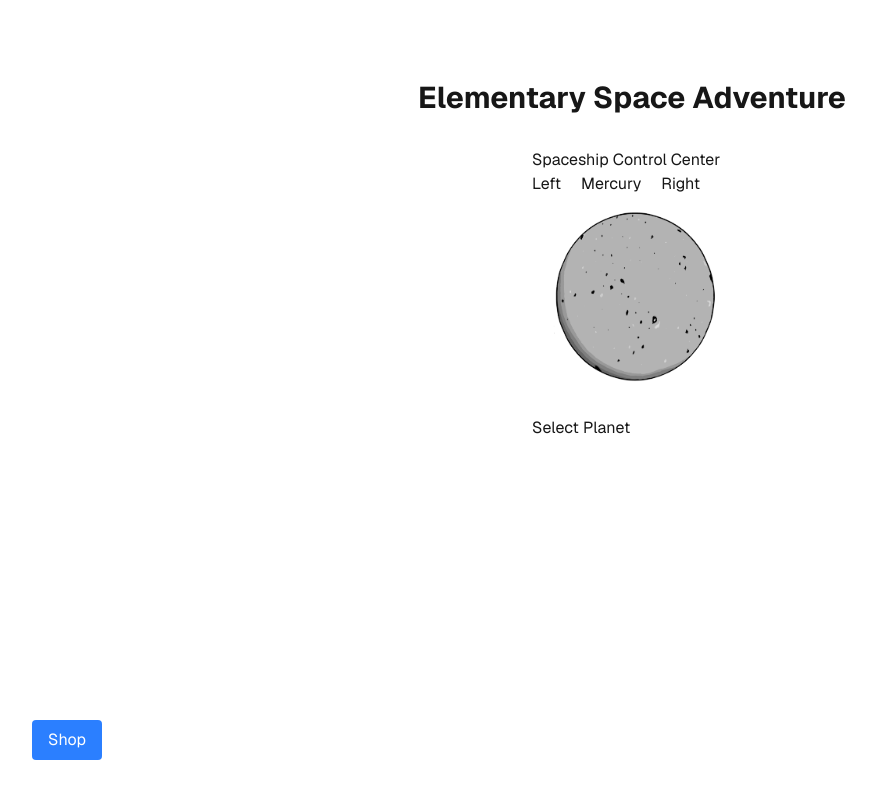
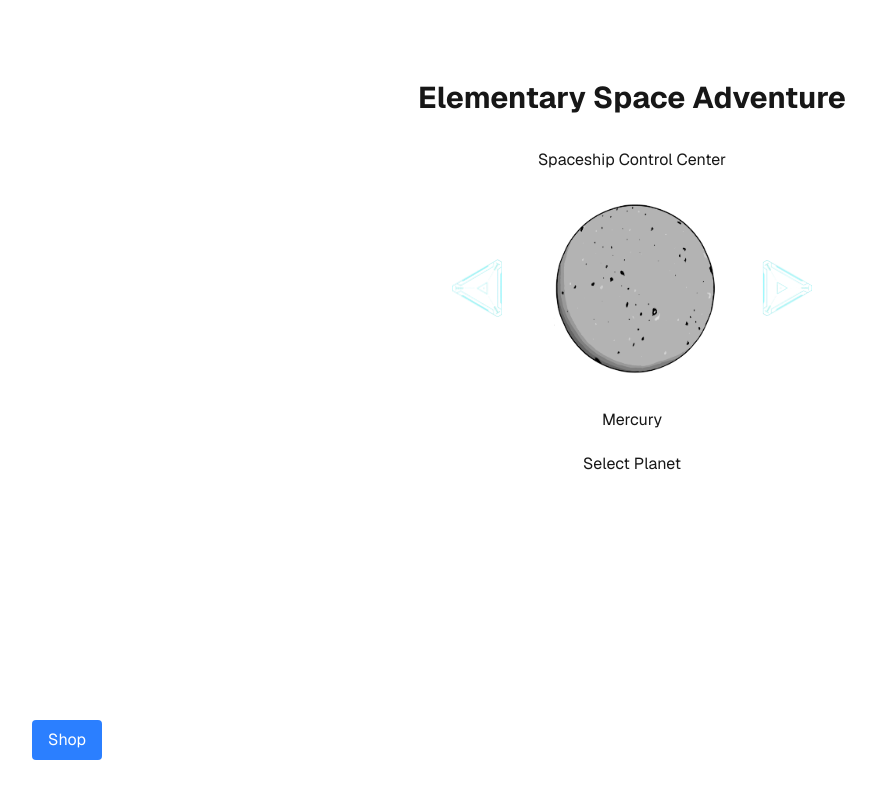
Before and after one commit to zidaneho/mission_learn, a Next.js app: page / in a window 1280 px wide. Shown: the whole page, without its empty margins (8-884 px from the left). Built offline with nearby package versions, Linux system fonts and the light colour scheme.

Commit message:
added the arrows for left and right instead of buttons

```diff
--- a/components/PlanetSelector.tsx
+++ b/components/PlanetSelector.tsx
@@ -1,4 +1,4 @@
-import React from 'react';
+import React, { useState } from 'react';
 import { useGame } from '../context/GameContext';
 import Image from 'next/image';
 import NeptuneImage from './PlanetImages/Neptune.png';
@@ -8,119 +8,94 @@ import MercuryImage from './PlanetImages/Mercury.png';
 import VenusImage from './PlanetImages/Venus.png';
 import JupiterImage from './PlanetImages/Jupiter.png';
 import SaturnImage from './PlanetImages/Saturn.png';
-import Uranus from './PlanetImages/Uranus.png';
-
-
-
+import UranusImage from './PlanetImages/Uranus.png';
 
 const planets = ['Mercury', 'Venus', 'Earth', 'Mars', 'Jupiter', 'Saturn', 'Uranus', 'Neptune'];
+
 function Profile() {
 
   const { selectedPlanet } = useGame();
+
   switch (selectedPlanet) {
-    case 0: // Mercury
-      return (
-        <Image
-          src={MercuryImage}
-          width={200}
-          height={200}
-          alt="Mercury"
-        />
-      );
+    case 0:
+      return <Image src={MercuryImage} width={200} height={200} alt="Mercury" />;
+    case 1:
+      return <Image src={VenusImage} width={200} height={200} alt="Venus" />;
+    case 2:
+      return <Image src={EarthImage} width={200} height={200} alt="Earth" />;
+    case 3:
+      return <Image src={MarsImage} width={200} height={200} alt="Mars" />;
+    case 4:
+      return <Image src={JupiterImage} width={200} height={200} alt="Jupiter" />;
+    case 5:
+      return <Image src={SaturnImage} width={200} height={200} alt="Saturn" />;
+    case 6:
+      return <Image src={UranusImage} width={200} height={200} alt="Uranus" />;
+    case 7:
+      return <Image src={NeptuneImage} width={200} height={200} alt="Neptune" />;
+    default:
+      return null;
+  }
+}
 
-    case 1: // Venus
-      return (
-        <Image
-          src={VenusImage}
-          width={200}
-          height={200}
-          alt="Venus"
-        />
-      );
-    case 2: // Earth
-      return (
-        <Image
-          src={EarthImage}
-          width={200}
-          height={200}
-          alt="Earth"
-        />
-      );
-    case 3: // Mars
-      return (
-        <Image
-          src={MarsImage}
-          width={200}
-          height={200}
-          alt="Mars"
-        />
-      );
-    case 4: // Jupiter
-      return (
-        <Image
-          src={JupiterImage}
-          width={200}
-          height={200}
-          alt="Jupiter"
-        />
-      );
-    case 5: // Saturn
-      return (
-        <Image
-          src={SaturnImage}
-          width={200}
-          height={200}
-          alt="Saturn"
-        />
-      );
-    case 6: // Uranus
-      return (
-        <Image
-          src={Uranus}
-          width={200}
-          height={200}
-          alt="Uranus"
-        />
-      );
-    case 7: // Neptune
-      return (
-        <Image
-          src={NeptuneImage}
-          width={200}
-          height={200}
-          alt="Neptune"
-        />
-      );
-
-
-
-
-    default:
-      break;
-  }
-
-}
 const PlanetSelector: React.FC<{ onSelect: () => void }> = ({ onSelect }) => {
   const { selectedPlanet, setSelectedPlanet } = useGame();
+  const [leftClicked, setLeftClicked] = useState(false);
+  const [rightClicked, setRightClicked] = useState(false);
 
   const handleLeft = () => {
+    setLeftClicked(true);
+    setTimeout(() => setLeftClicked(false), 1000);
     setSelectedPlanet((selectedPlanet - 1 + planets.length) % planets.length);
   };
 
   const handleRight = () => {
+    setRightClicked(true);
+    setTimeout(() => setRightClicked(false), 1000);
     setSelectedPlanet((selectedPlanet + 1) % planets.length);
   };
 
   return (
-    <div>
+    <div className="flex flex-col items-center">
       <h2>Spaceship Control Center</h2>
-      <div>
-        <button onClick={handleLeft}>Left</button>
-        <span style={{ margin: '0 20px' }}>{planets[selectedPlanet]}</span>
-        <button onClick={handleRight}>Right</button>
+
+      {/* Container for arrow images and planet image */}
+      <div className="relative flex items-center justify-center mt-4">
+        {/* Left Arrow */}
+        <div className="absolute left-[-80px]">
+          <Image
+            src="/left_arrow.png" // Place left_arrow.png in public folder
+            alt="Left Arrow"
+            width={50}
+            height={50}
+            onClick={handleLeft}
+            className="cursor-pointer transition-transform duration-300 hover:scale-110"
+          />
+        </div>
+
+        {/* Planet Image */}
+        <Profile />
+
+        {/* Right Arrow */}
+        <div className="absolute right-[-80px]">
+          <Image
+            src="/right_arrow.png" // Place right_arrow.png in public folder
+            alt="Right Arrow"
+            width={50}
+            height={50}
+            onClick={handleRight}
+            className="cursor-pointer transition-transform duration-300 hover:scale-110"
+          />
+        </div>
       </div>
-      <Profile />
-      <button onClick={onSelect} style={{ marginTop: '20px' }}>Select Planet</button>
+
+      {/* Planet Name */}
+      <span style={{ marginTop: '20px' }}>{planets[selectedPlanet]}</span>
+
+      {/* Select Button */}
+      <button onClick={onSelect} style={{ marginTop: '20px' }}>
+        Select Planet
+      </button>
     </div>
   );
 };
```
Also changed, not shown: public/left_arrow.png (added), public/right_arrow.png (added).
